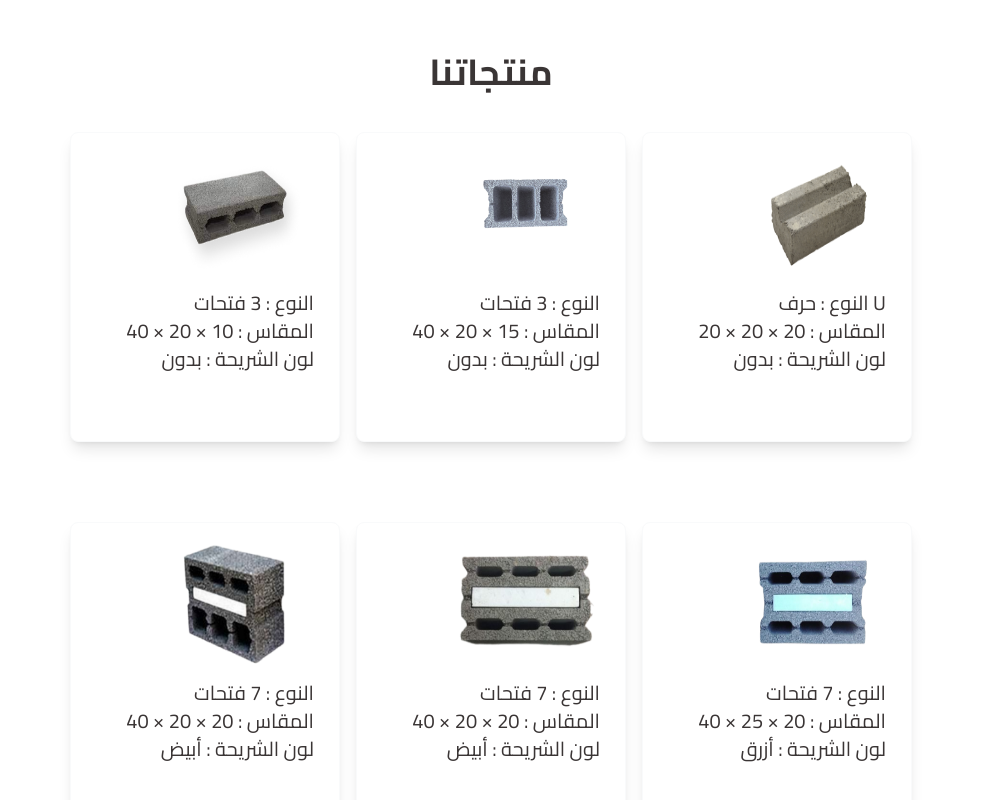
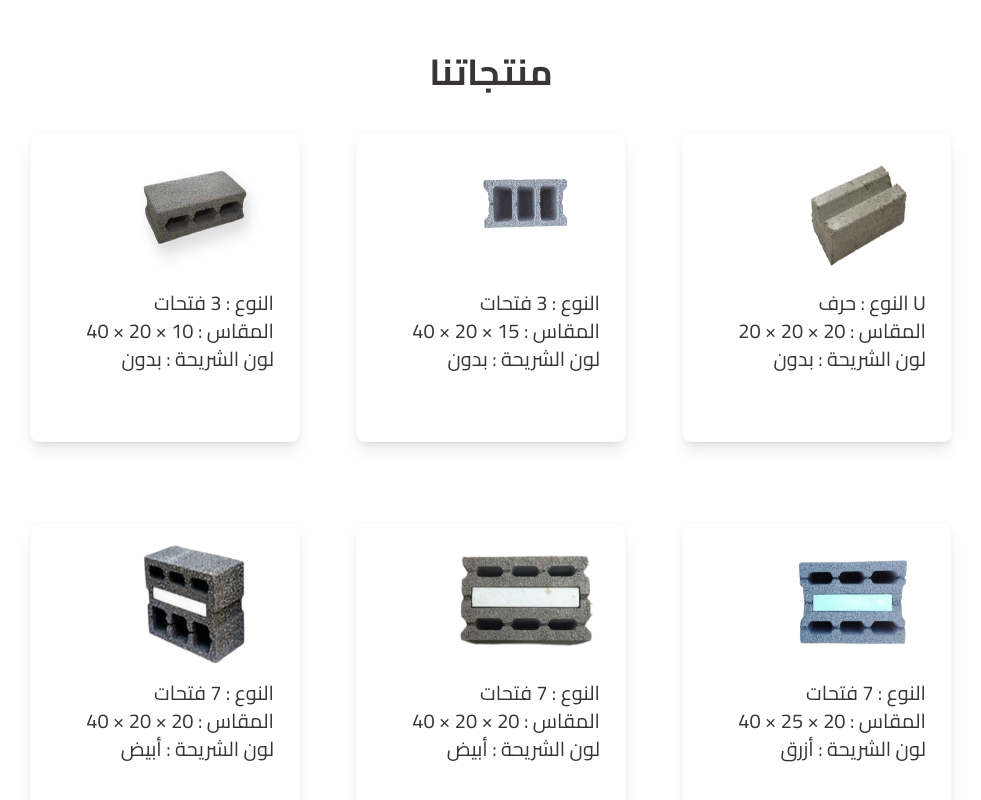
Before and after one commit to abdallamfathy/nama-project, a React (Vite) app: page / in a window 1280 px wide. Shown: the part 920-1720 px from the top of the page, without its empty margins (149-1130 px from the left). Built offline with nearby package versions, Linux system fonts and the light colour scheme.

Commit message:
edit product cards px

```diff
--- a/src/components/Products.jsx
+++ b/src/components/Products.jsx
@@ -86,7 +86,7 @@ const Products = () => {
         <h1 className="text-4xl text-[#3A3535] font-bold text-center mb-10">
           منتجاتنا
         </h1>
-        <div className="flex flex-wrap flex-row justify-center gap-20 2xl:gap-x-24 gap-x-4">
+        <div className="flex flex-wrap flex-row justify-center gap-20 2xl:gap-x-24 gap-x-14">
           {products.map((product) => (
             <div
               onClick={() => {
```
